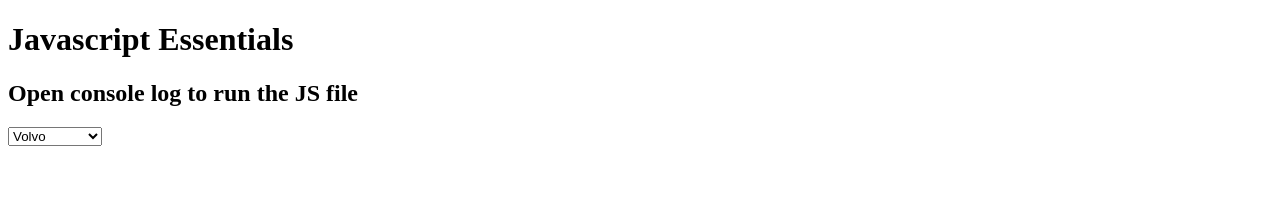
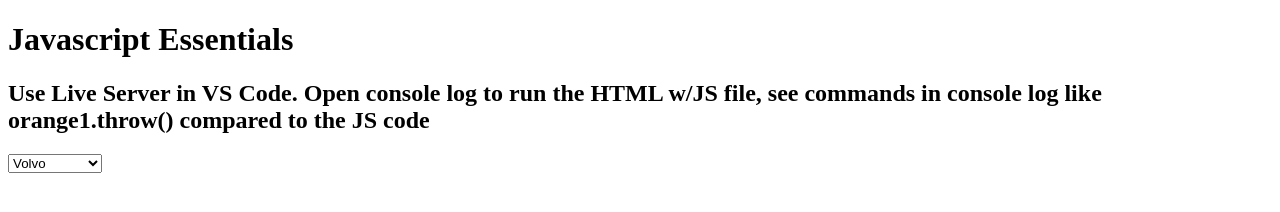
Before and after one commit to dan-kiss-dev-this/js-essentials, a plain HTML site: page index.html in a window 1280 px wide. Drawn offline with Linux system fonts and the light colour scheme.

Commit message:
add readme

```diff
--- a/index.html
+++ b/index.html
@@ -8,7 +8,8 @@
 
 <body>
   <h1>Javascript Essentials</h1>
-  <h2>Open console log to run the JS file</h2>
+  <h2>Use Live Server in VS Code. Open console log to run the HTML w/JS file, see commands in console log like
+    orange1.throw() compared to the JS code</h2>
   <select name="cars" onclick="console.log('this is javascript being run')">
     <option value="volvo">Volvo</option>
     <option value="saab">Saab</option>
```
